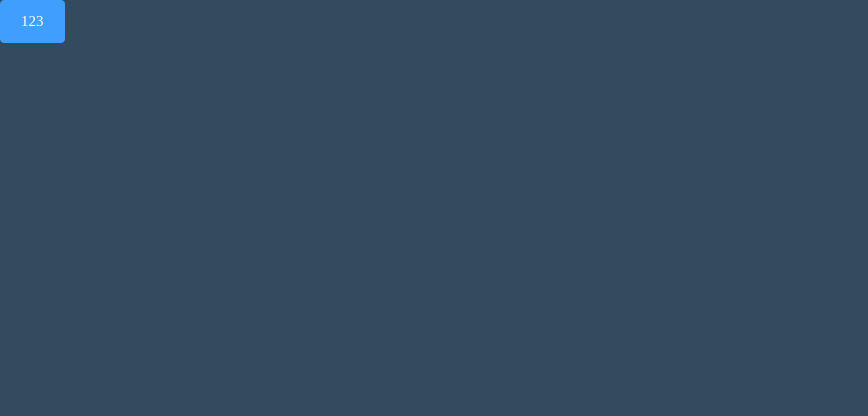
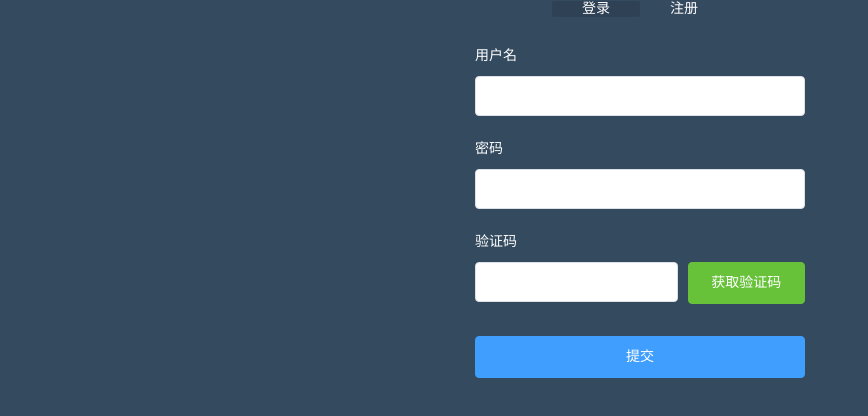
Before and after one commit to feelonewong/vue-admin, a Vue app: page /#/login in a window 1280 px wide. Shown: the top 416 px of the page, without its empty margins (0-868 px from the left). Built offline with nearby package versions, Linux system fonts and the light colour scheme.

Commit message:
finish menu tab style

```diff
--- a/src/views/Login/index.vue
+++ b/src/views/Login/index.vue
@@ -1,18 +1,164 @@
 <template>
   <div id="login">
-      <el-button type="primary">123</el-button>
+    <div class="login-wrap">
+      <ul class="menu-tab">
+        <li
+          :class="{current:item.current}"
+          v-for="item in menuTab"
+          @click="toggleMenu(item)"
+          :key="item.id"
+        >{{item.txt}}</li>
+      </ul>
+      <el-form :model="ruleForm" status-icon :rules="rules" ref="ruleForm" class="login-form">
+        <el-form-item prop="username" class="form-item">
+          <label>用户名</label>
+          <el-input type="text" v-model="ruleForm.username" autocomplete="off"></el-input>
+        </el-form-item>
+        <el-form-item prop="password" class="form-item">
+          <label>密码</label>
+          <el-input
+            type="password"
+            v-model="ruleForm.password"
+            minlength="6"
+            maxlength="20"
+            autocomplete="off"></el-input>
+        </el-form-item>
+        <el-form-item prop="code" class="form-item">
+          <label>验证码</label>
+          <el-row :gutter="10">
+            <el-col :span="15">
+              <el-input
+                v-model.number="ruleForm.code"
+                maxlength="6"
+                minlength="6"
+                ></el-input>
+            </el-col>
+            <el-col :span="9">
+              <el-button type="success" class="block">获取验证码</el-button>
+            </el-col>
+          </el-row>
+        </el-form-item>
+        <el-form-item class="form-item">
+          <el-button type="primary" @click="submitForm('ruleForm')" class="block login-btn">提交</el-button>
+        </el-form-item>
+      </el-form>
+    </div>
   </div>
 </template>
 
 <script>
 export default {
-
-}
+  data() {
+    var usernameValidate = (rule, value, callback) => {
+      let reg = /^([a-zA-Z]|[0-9])(\w|\-)+@[a-zA-Z0-9]+\.([a-zA-Z]{2,4})$/;
+      if (!value) {
+        return callback(new Error("用户名不能为空"));
+      }else if(!reg.test(value)){
+        return callback(new Error("用户名格式有误"));
+      }else{
+        callback()
+      }
+    };
+    var passwordValidate = (rule, value, callback) => {
+      let reg = /^(?!\D+$)(?![^a-zA-Z]+$)\S{6,20}$/;
+      if (value === "") {
+        callback(new Error("请输入密码"));
+      } else if(!reg.test(value)){
+        return callback(new Error("密码格式有误"));
+      }else{
+         callback();
+      }
+    };
+    var codeValidate = (rule, value, callback) => {
+       let reg = /^[a-z0-9]{6}$/;
+      if (value === "") {
+        return callback(new Error("请输入验证码"));
+      } else if (!reg.test(value)) {
+        return callback(new Error("验证码格式有误"));
+      } else {
+        callback();
+      }
+    };
+    return {
+      menuTab: [
+        { txt: "登录", current: true },
+        { txt: "注册", current: false }
+      ],
+      ruleForm: {
+        username: "",
+        password: "",
+        code: ""
+      },
+      rules: {
+        username: [{ validator: usernameValidate, trigger: "blur" }],
+        password: [{ validator: passwordValidate, trigger: "blur" }],
+        code: [{ validator: codeValidate, trigger: "blur" }]
+      }
+    };
+  },
+  methods: {
+    submitForm(formName) {
+      this.$refs[formName].validate(valid => {
+        if (valid) {
+          alert("submit!");
+        } else {
+          console.log("error submit!!");
+          return false;
+        }
+      });
+    },
+    resetForm(formName) {
+      this.$refs[formName].resetFields();
+    },
+    toggleMenu(value) {
+      this.menuTab.forEach(element => {
+        element.current = false;
+      });
+      value.current = true;
+    }
+  }
+};
 </script>
 
 <style lang="scss" scoped>
-#login{
-    background:#344a5f;
-    height: 100vh;
+#login {
+  background: #344a5f;
+  height: 100vh;
+}
+.login-wrap {
+  width: 330px;
+  margin: auto;
+  .menu-tab {
+    text-align: center;
+    li {
+      width: 88px;
+      display: inline-block;
+      font-size: 14px;
+      color: #fff;
+      border-radius: 2px;
+      cursor: pointer;
+    }
+    .current {
+      background: rgba(0, 0, 0, 0.1);
+    }
+  }
+  .login-form {
+    margin-top: 19px;
+    .form-item {
+      margin-bottom: 13px;
+    }
+    label {
+      color: #fff;
+      font-size: 14px;
+      margin-bottom: 3px;
+    }
+    .login-btn {
+      margin-top: 19px;
+    }
+  }
+}
+.block {
+  display: block;
+  width: 100%;
 }
 </style>
```
